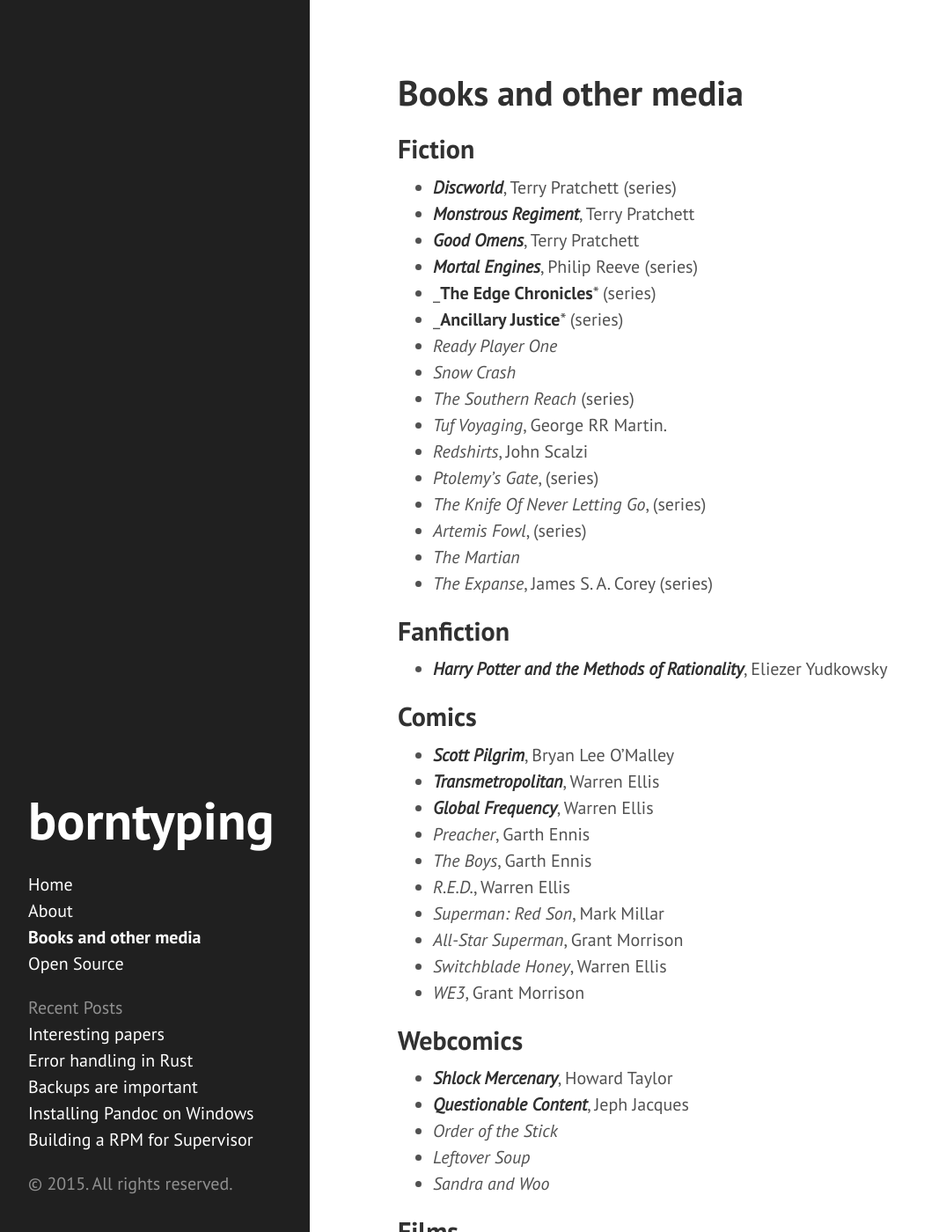
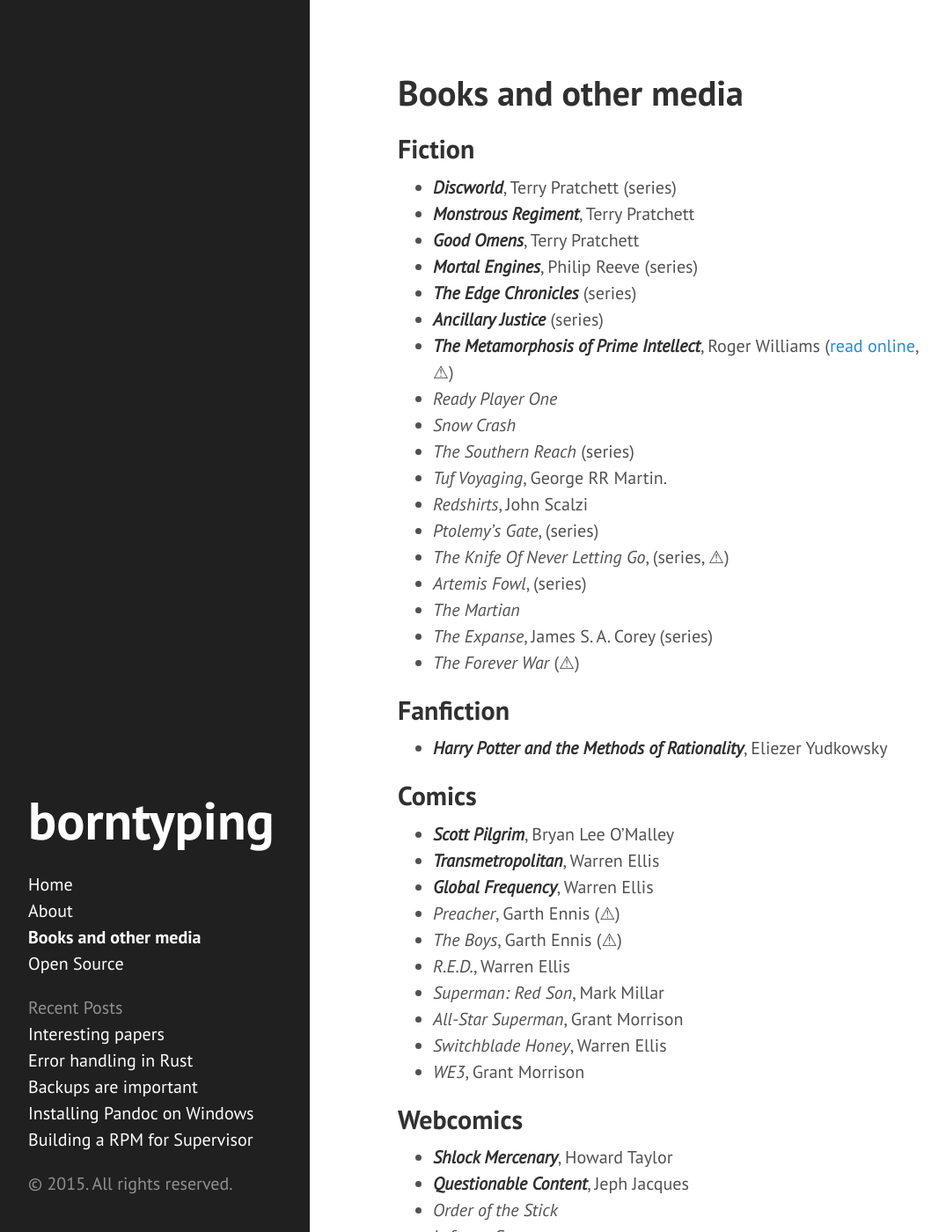
Before and after one commit to borntyping/borntyping.github.io, a Jekyll site: the page built from media.md, in a window 1280 px wide and 1400 px high. Shown: the whole window at 88% size, without its empty margins (8-1083 px from the left). Built offline with Jekyll 4.4.1, drawn with Linux system fonts in a browser that asks for light colours.

Commit message:
Update media.md

```diff
--- a/media.md
+++ b/media.md
@@ -10,18 +10,20 @@
 - _**Monstrous Regiment**_, Terry Pratchett
 - _**Good Omens**_, Terry Pratchett
 - _**Mortal Engines**_, Philip Reeve (series)
-- _**The Edge Chronicles*** (series)
-- _**Ancillary Justice*** (series)
+- _**The Edge Chronicles**_ (series)
+- _**Ancillary Justice**_ (series)
+- _**The Metamorphosis of Prime Intellect**_, Roger Williams ([read online][PI], &#9888;)
 - _Ready Player One_
 - _Snow Crash_
 - _The Southern Reach_ (series)
 - _Tuf Voyaging_, George RR Martin.
 - _Redshirts_, John Scalzi
 - _Ptolemy's Gate_, (series)
-- _The Knife Of Never Letting Go_, (series)
+- _The Knife Of Never Letting Go_, (series, &#9888;)
 - _Artemis Fowl_, (series)
 - _The Martian_
 - _The Expanse_, James S. A. Corey (series)
+- _The Forever War_ (&#9888;)
 
 ## Fanfiction
 
```
Also changed, not shown: other parts of media.md (+4 -2 lines).
